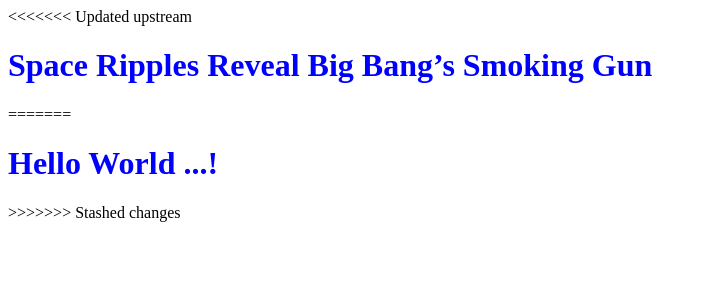
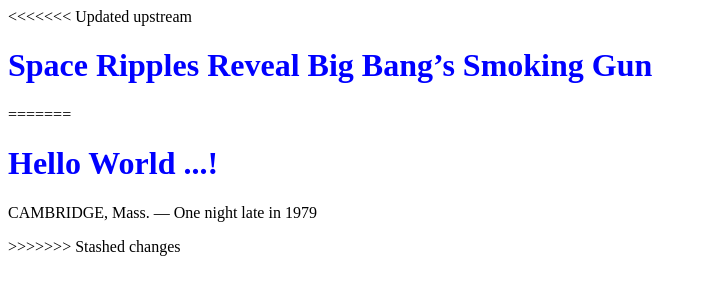
Before and after one commit to mahbubul14/The-New-York-Times, a plain HTML site: page Homepage.html in a window 1280 px wide. Shown: the whole page, without its empty margins (0-707 px from the left). Drawn offline with Linux system fonts and the light colour scheme.

Commit message:
Update Homepage.html
second change done in p tag

Co-Authored-By: Ali Abbani <60292761+aliabbani@users.noreply.github.com>

```diff
--- a/Homepage.html
+++ b/Homepage.html
@@ -9,6 +9,8 @@
 <h1>Space Ripples Reveal Big Bang’s Smoking Gun</h1>
 =======
 <h1>Hello World ...!</h1>
+<p>CAMBRIDGE, Mass. — One night late in 1979</p>
+
 >>>>>>> Stashed changes
 </body>
 </html>
```
